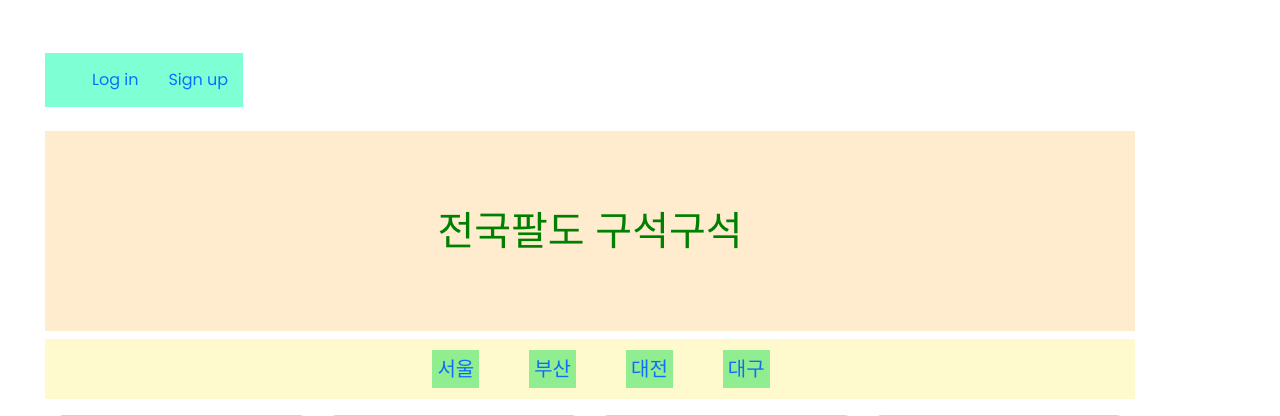
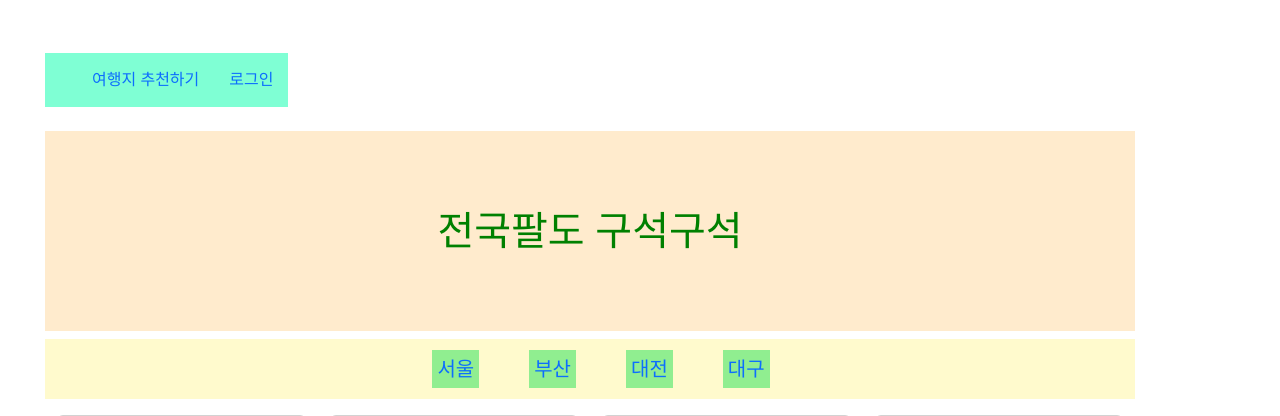
Before and after one commit to hanghae-team2/travel-log, a Flask app: page / in a window 1280 px wide. Shown: the top 416 px of the page. Run offline with Flask 3, Linux system fonts and the light colour scheme.

Commit message:
Update home page

```diff
--- a/templates/home.html
+++ b/templates/home.html
@@ -17,8 +17,8 @@
   <div class="container">
     <nav class="navbar">
       <ul>
-        <li><a href="">Log in</a></li>
-        <li><a href="">Sign up</a></li>
+        <li><a href="{{url_for('byuser')}}">여행지 추천하기</a></li>
+        <li><a href="{{url_for('login')}}">로그인</a></li>
       </ul>
     </nav>
     <div>
```
Also changed, not shown: templates/by-user.html (added, +19 -0 lines).
